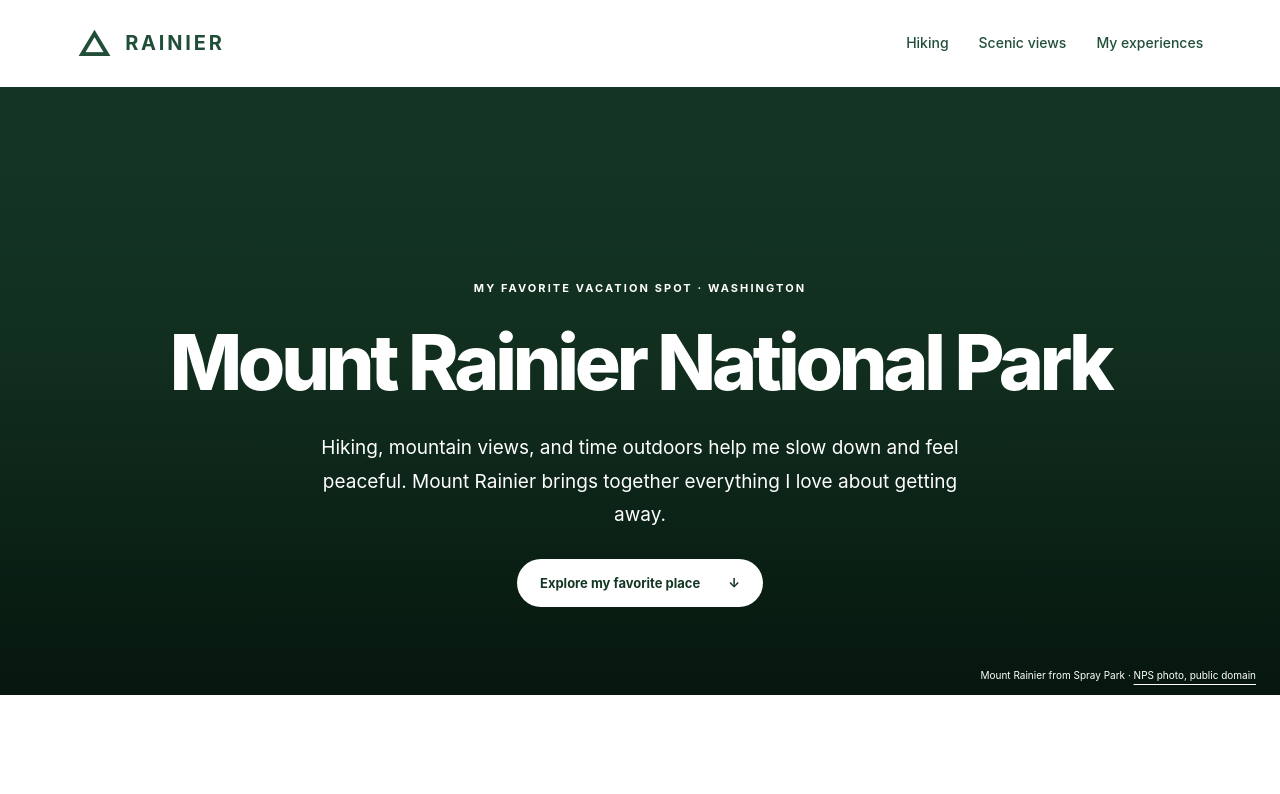
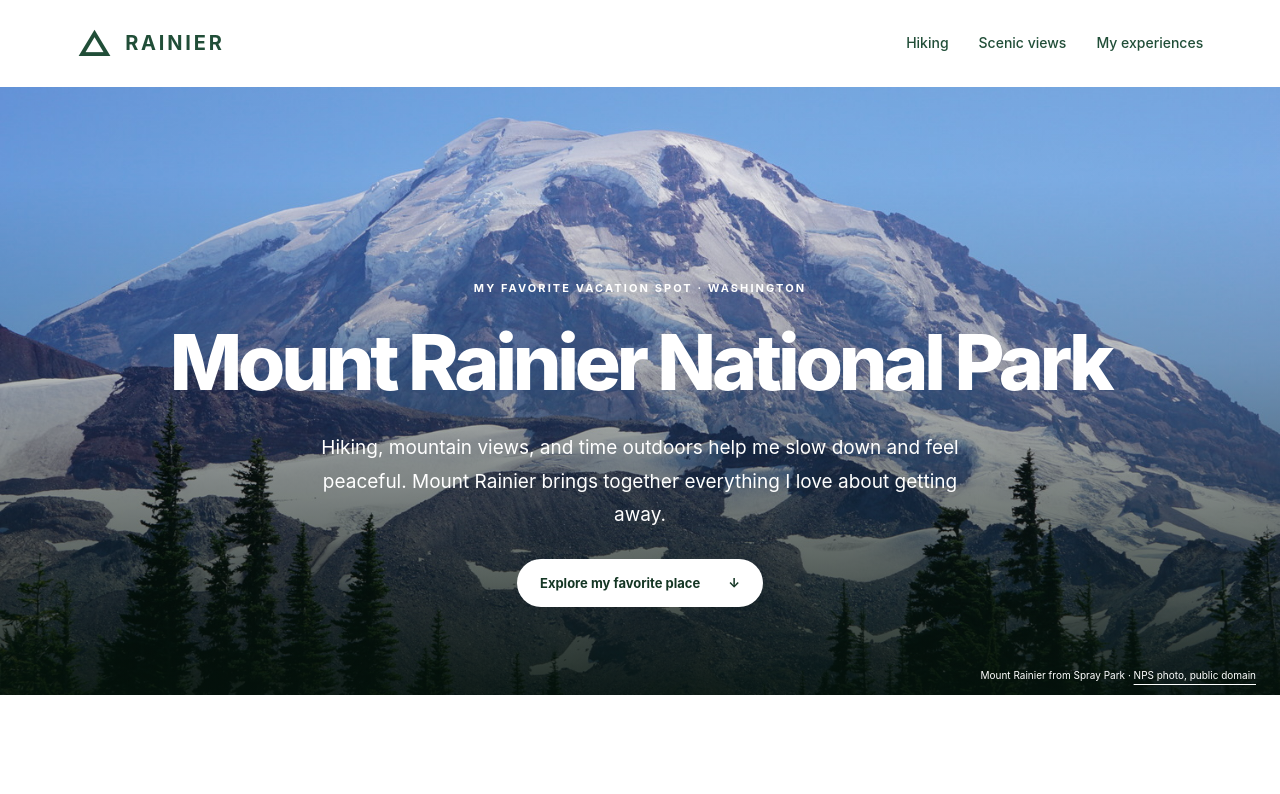
Before and after one commit to AigerimAkylbek/mount-rainier, a plain HTML site: page index.html in a window 1280 px wide. Shown: the top 794 px of the page. Drawn offline with Linux system fonts and the light colour scheme.

Commit message:
Change hero background image URL
Updated background image URL for hero section.

```diff
--- a/style.css
+++ b/style.css
@@ -33,7 +33,7 @@ nav { display: flex; flex-wrap: wrap; gap: 14px 30px; }
 nav a { font-size: 14px; font-weight: 550; text-decoration: none; }
 nav a:hover { text-decoration: underline; }
 /* Full-width photograph remains visible behind high-contrast text. */
-.hero { position: relative; min-height: clamp(560px, 76vh, 850px); display: flex; justify-content: center; align-items: flex-end; padding: 70px var(--space) 60px; background-color: var(--forest-dark); background-image: linear-gradient(180deg, rgba(4,18,11,.06) 15%, rgba(4,18,11,.25) 45%, rgba(4,18,11,.88) 100%), url("assets/mount-rainier.jpg"); background-size: cover; background-position: center 42%; text-align: center; color: var(--white); }
+.hero { position: relative; min-height: clamp(560px, 76vh, 850px); display: flex; justify-content: center; align-items: flex-end; padding: 70px var(--space) 60px; background-color: var(--forest-dark); background-image: linear-gradient(180deg, rgba(4,18,11,.06) 15%, rgba(4,18,11,.25) 45%, rgba(4,18,11,.88) 100%), url("mount-rainier.jpg"); background-size: cover; background-position: center 42%; text-align: center; color: var(--white); }
 .hero-copy { max-width: 1100px; padding-bottom: 28px; }
 .hero h1 { margin-bottom: 24px; }
 .eyebrow { margin-bottom: 22px; color: var(--forest); font-size: 11px; font-weight: 700; line-height: 1.5; letter-spacing: .19em; text-transform: uppercase; }
```
